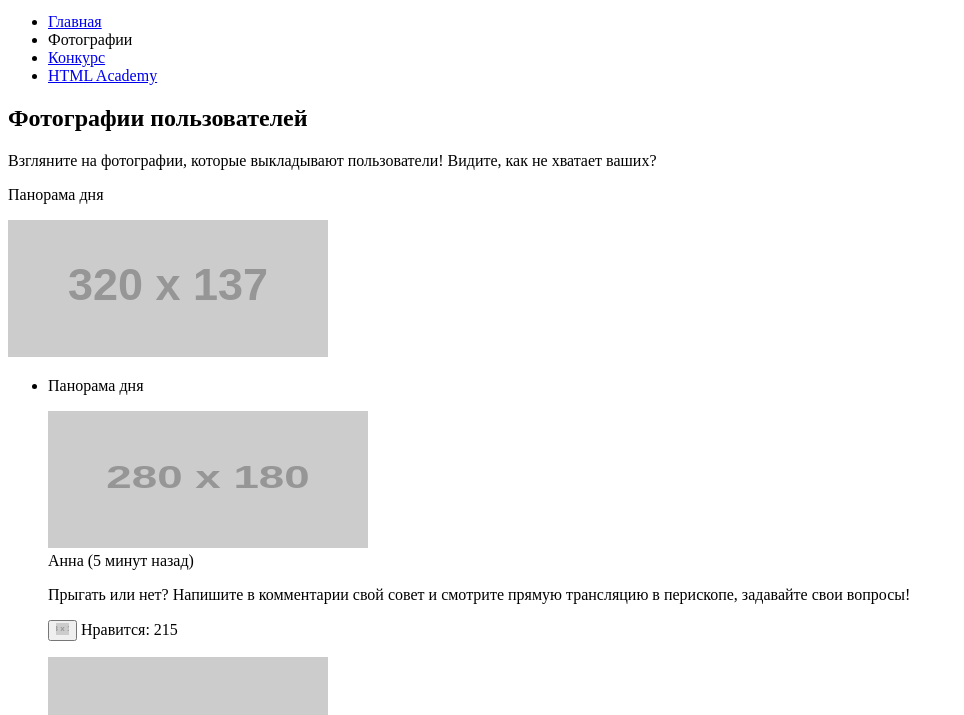
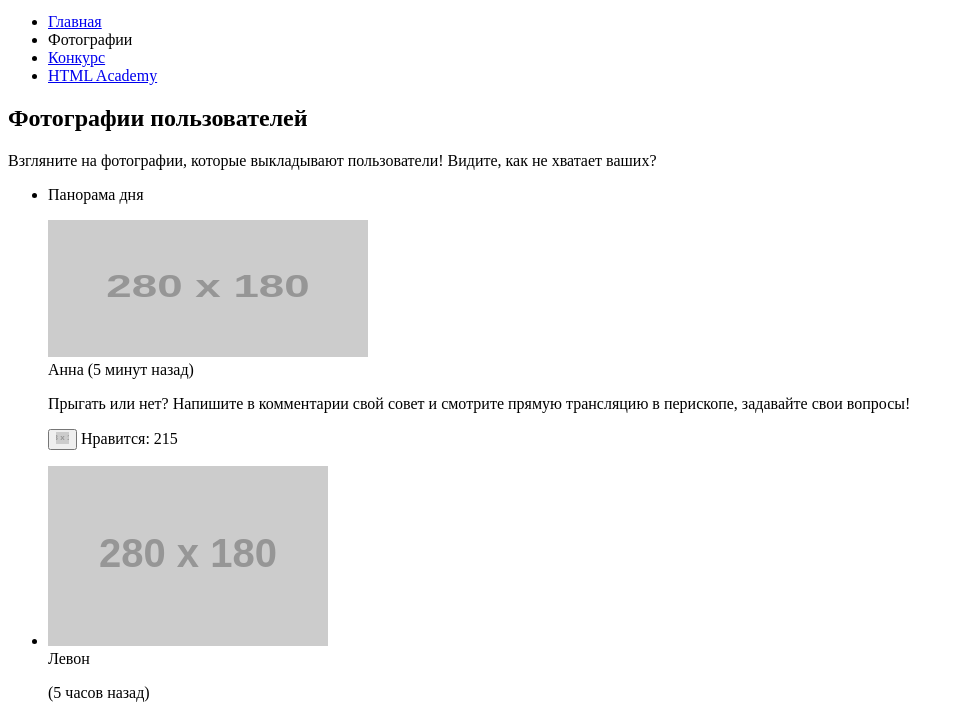
Before and after one commit to irrbd/326243-pink-20, a website: page source/photo.html in a window 1280 px wide. Shown: the part 59-774 px from the top of the page, without its empty margins (0-964 px from the left). Drawn offline with Linux system fonts and the light colour scheme; placeholder pictures from the web are drawn by us.

Commit message:
Убран лишний блок

```diff
--- a/source/photo.html
+++ b/source/photo.html
@@ -41,10 +41,6 @@
       <section class="photos">
         <h1>Фотографии пользователей</h1>
         <p>Взгляните на фотографии, которые выкладывают пользователи! Видите, как не хватает ваших?</p>
-        <div class="panorama">
-          <p class="panorama__title">Панорама дня</p>
-          <img class="panorama__photo" src="https://via.placeholder.com/320x137" width="320" height="137" alt="Panorama">
-        </div>
         <ul class="photos__list">
           <li class="photos__item photos__item--day-panorama">
             <p class="photos__title">Панорама дня</p>
```
